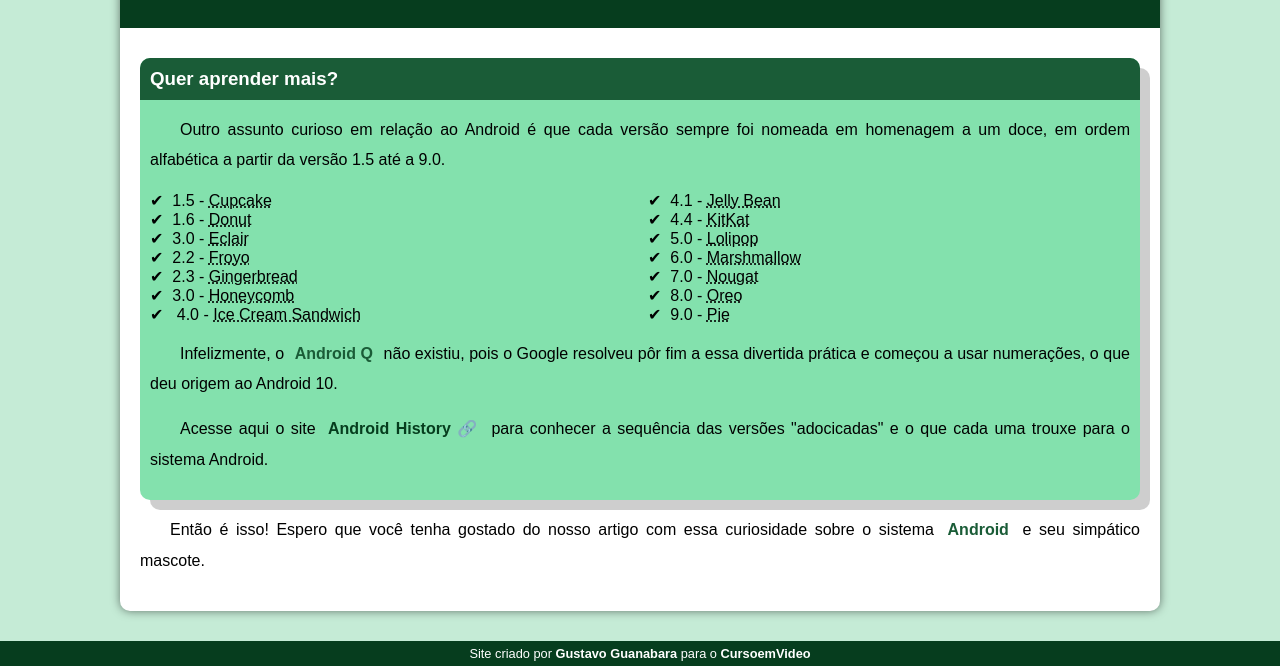
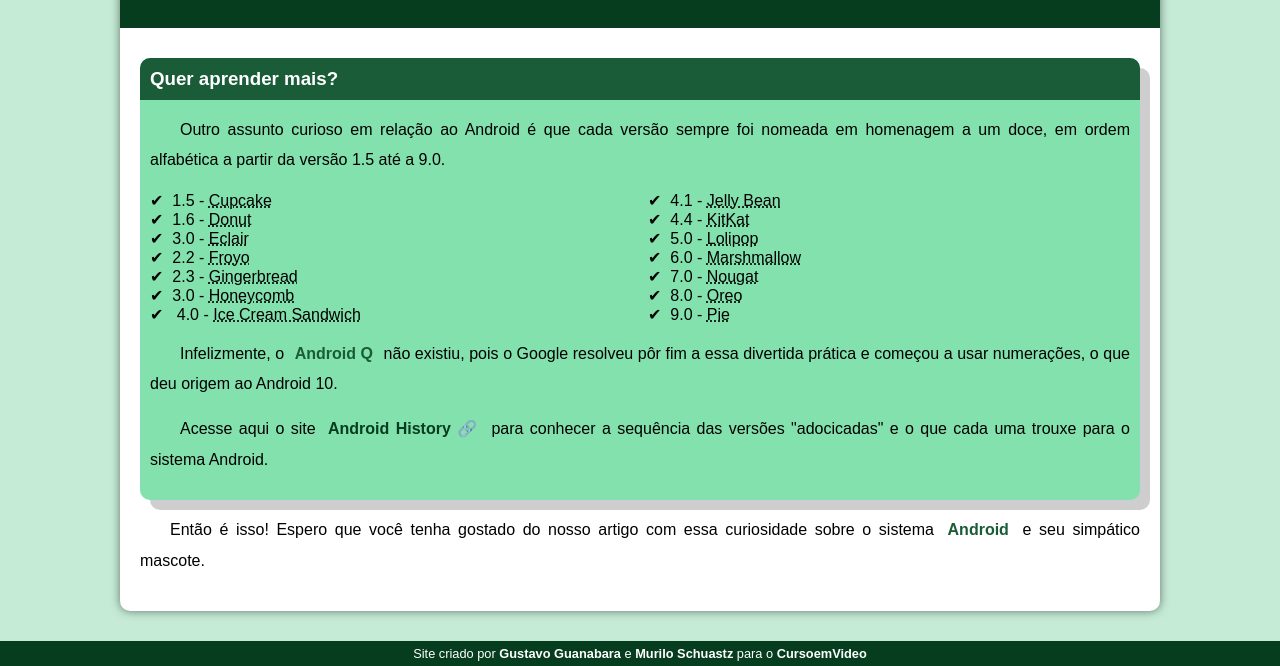
Before and after one commit to murilo-sch/projeto-android, a plain HTML site: page index.html in a window 1280 px wide. Shown: the part 2392-3058 px from the top of the page. Drawn offline with Linux system fonts and the light colour scheme.

Commit message:
menção a "murilo" adicionada

```diff
--- a/index.html
+++ b/index.html
@@ -175,6 +175,7 @@
         <a href="https://gustavoguanabara.github.io" target="_blank"
           >Gustavo Guanabara</a
         >
+        e <a href="https://murilo-sch.github.io" target="_blank">Murilo Schuastz</a>
         para o
         <a href="https://www.cursoemvideo.com" target="_blank">CursoemVideo</a>
       </p>
```
